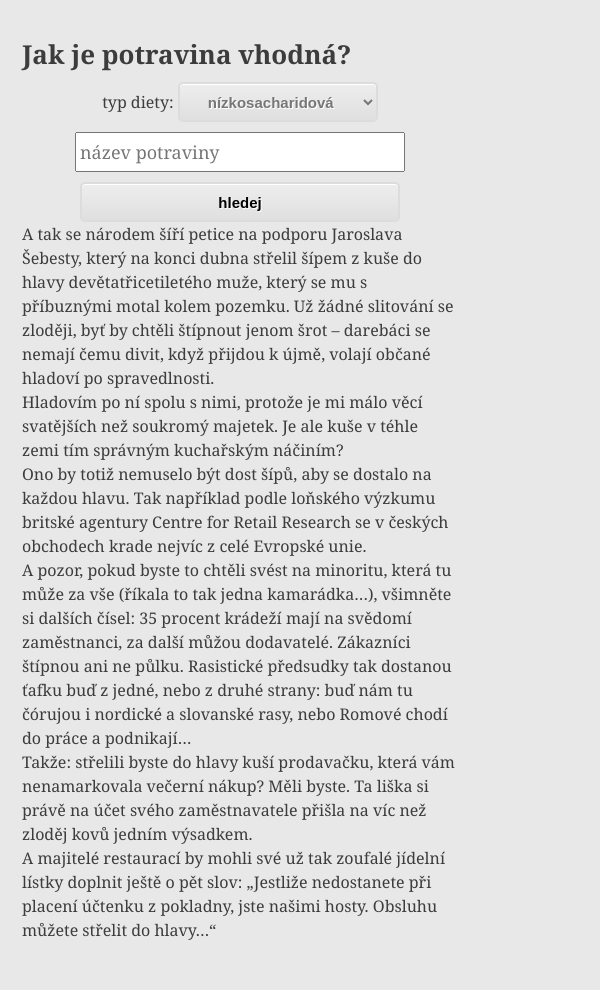
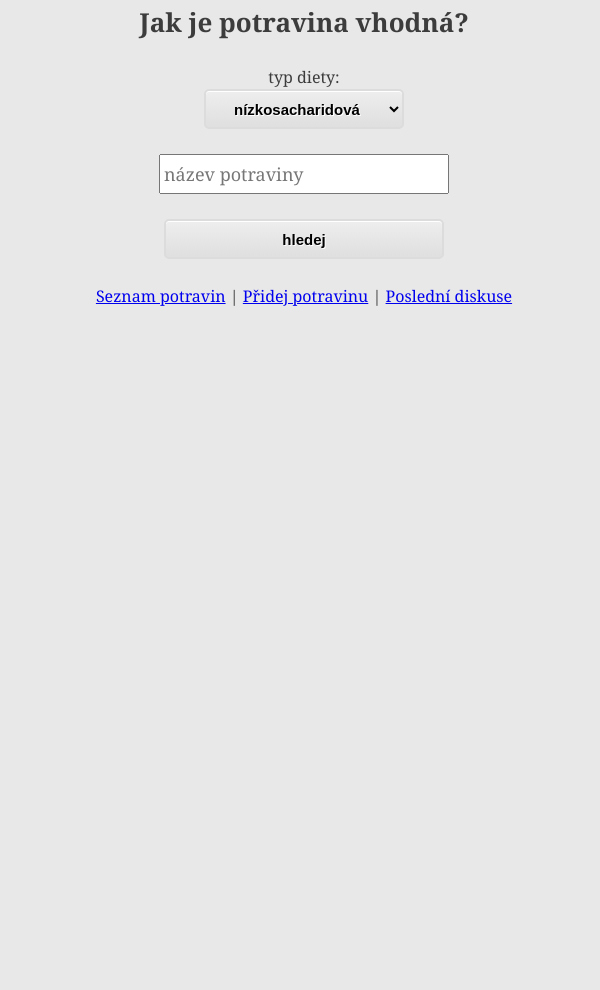
Before and after one commit to RHoKPrague2012/Tzolkinz, a PHP site: page /sablona.html in a window 600 px wide. After the commit the page ends 306 px from the top, so only its background shows below. Run offline with PHP 8.4, Linux system fonts and the light colour scheme.

Commit message:
vzhled vyhledavaciho formulare

```diff
--- a/css/styles.css
+++ b/css/styles.css
@@ -87,12 +87,29 @@ px      68    160    252    344    436    528    620    712    804    896    */
 
 body {
 	width: 896px;
-	padding: 72px 48px 84px;
+	padding: 48px 48px 84px 48px;
 	background: rgb(232,232,232);
 	color: rgb(60,60,60);
 	-webkit-text-size-adjust: 100%; /* Stops Mobile Safari from auto-adjusting font-sizes */
 }
 
+
+#searchbutton  {
+	width:320px;
+	height: 40px;}
+
+#searchbox {
+	width:320px;
+	height:30px;}
+
+#select_diet {
+	width:260px;
+	height:40px;
+	}
+
+#diet_type_desc {display:inline;}
+
+#diet_type {margin-top:35px;}
 
 
 /*		Tablet Layout: 768px.
@@ -106,10 +123,24 @@ px      68    160    252    344    436    528    620    712    */
 @media only screen and (min-width: 768px) and (max-width: 991px) {
 
 	body {
-		width: 712px;
+		width: 100%;
 		padding: 48px 28px 60px;
 	}
+
+	#searchbutton  {
+	width:280px;
+	height: 40px;}
+
+	#searchbox {
+	width:280px;
+	height:30px;}
+
+	#select_diet {
+	width:200px;
+	height:40px;}
+
 }
+
 
 
 
@@ -124,9 +155,25 @@ px      68    160    252    */
 @media only screen and (max-width: 767px) {
 
 	body {
-		width: 252px;
-		padding: 48px 34px 60px;
+		width: 100%;
+		padding: 4px 4px 4px 4px;
 	}
+
+	#searchbutton  {
+	width:220px;
+	height: 40px;}
+
+	#searchbox {
+	width:220px;
+	height:30px;}
+
+	#select_diet {
+	width:220px;
+	height:40px;
+	}
+
+#diet_type_desc {display:block;margin-top:3px;}
+
 
 }
 
@@ -143,38 +190,66 @@ px      68    160    252    344    436    */
 @media only screen and (min-width: 480px) and (max-width: 767px) {
 
 	body {
-		width: 436px;
-		padding: 36px 22px 48px;
+		width: 100%;
+		padding: 4px 4px 4px 4px;
 	}
+
+
+#searchbutton  {
+	width:280px;
+	height: 40px;}
+
+#searchbox {
+	width:280px;
+	height:30px;}
+
+#select_diet {
+	width:200px;
+	height:40px;
+	}
+
+#diet_type {margin-top:25px;}
 
 }
 
 
-#container {margin-left:auto;
+
+
+
+body {
+	margin-left:auto;
 	margin-right:auto;
+	}
+
+P {padding-bottom:20px;}
+
+#cont {
 	text-align:center;
-	border: 1px solid red;}
+	}
+
+
 
 
 /* search form */
 
 .searchform {margin-top:10px;
-			text-align:center;}
+			text-align:center;
+			margin-left:auto;
+			margin-right:auto;
+			}
 
-#searchbox {width:320px;
-	height:30px;
+#searchbox {
 	font: 18px Georgia, serif;
 	padding:3px;
-	margin-top:10px;
+	margin-top:25px;
 	color:#777;}
 
-#diet_type {margin-top:10px;}
-#search_button {margin-top:10px;clear:both;}
 
 
-.searchbutton  {
-	width:320px;
-	height: 40px;
+
+
+#searchbutton  {
+margin-top:25px;
 	-moz-box-shadow:inset 0px 1px 0px 0px #ffffff;
 	-webkit-box-shadow:inset 0px 1px 0px 0px #ffffff;
 	box-shadow:inset 0px 1px 0px 0px #ffffff;
@@ -205,7 +280,7 @@ px      68    160    252    344    436    */
 }
 
 
-select#select_diet {width:200px;height:40px;
+select#select_diet {
 	-moz-box-shadow:inset 0px 1px 0px 0px #ffffff;
 	-webkit-box-shadow:inset 0px 1px 0px 0px #ffffff;
 	box-shadow:inset 0px 1px 0px 0px #ffffff;
@@ -218,7 +293,7 @@ select#select_diet {width:200px;height:40px;
 	border-radius:5px;
 	border:2px solid #dcdcdc;
 	display:inline-block;
-	color:#777777;
+	color:#000;
 	font-family:arial;
 	font-size:15px;
 	font-weight:bold;
@@ -234,3 +309,8 @@ select#select_diet {width:200px;height:40px;
 	position:relative;
 	top:1px;
 }
+
+
+/* nav links */
+
+#navig {margin-top:25px}
--- a/sablona.html
+++ b/sablona.html
@@ -17,16 +17,17 @@
 
 	<body lang="cs">
 
-	<div id="containter">
+	<div id="cont">
 
 	<h3>Jak je potravina vhodná?</h3>
 
 	<form class="searchform">
 
 <div id="diet_type">
-	typ diety: <select id="select_diet">
-				<option selected value="1">nízkosacharidová</option>
-				<option value="1">bezlepková</option>
+	<div id="diet_type_desc">typ diety:</div>
+	<select id="select_diet">
+	<option selected value="1">nízkosacharidová</option>
+	<option value="1">bezlepková</option>
 	</select>
 </div>
 
@@ -36,25 +37,21 @@
 
 
 <div id="search_button">
-	<input type="button" value="hledej" class="searchbutton">
+	<input type="submit" value="hledej" id="searchbutton">
 
 </div>
 
 	</form>
 
+	<div id="navig">
+
+	<a href="/seznam">Seznam potravin</a> |
+	<a href="/pridej">Přidej potravinu</a> |
+	<a href="/diskuse">Poslední diskuse</a>
+
+	</div>
 
 
-<p>	A tak se národem šíří petice na podporu Jaroslava Šebesty, který na konci dubna střelil šípem z kuše do hlavy devětatřicetiletého muže, který se mu s příbuznými motal kolem pozemku. Už žádné slitování se zloději, byť by chtěli štípnout jenom šrot – darebáci se nemají čemu divit, když přijdou k újmě, volají občané hladoví po spravedlnosti.
-
-<p>Hladovím po ní spolu s nimi, protože je mi málo věcí svatějších než soukromý majetek. Je ale kuše v téhle zemi tím správným kuchařským náčiním?
-
-<p>Ono by totiž nemuselo být dost šípů, aby se dostalo na každou hlavu. Tak například podle loňského výzkumu britské agentury Centre for Retail Research se v českých obchodech krade nejvíc z celé Evropské unie.
-
-<p>A pozor, pokud byste to chtěli svést na minoritu, která tu může za vše (říkala to tak jedna kamarádka…), všimněte si dalších čísel: 35 procent krádeží mají na svědomí zaměstnanci, za další můžou dodavatelé. Zákazníci štípnou ani ne půlku. Rasistické předsudky tak dostanou ťafku buď z jedné, nebo z druhé strany: buď nám tu čórujou i nordické a slovanské rasy, nebo Romové chodí do práce a podnikají…
-
-<p>Takže: střelili byste do hlavy kuší prodavačku, která vám nenamarkovala večerní nákup? Měli byste. Ta liška si právě na účet svého zaměstnavatele přišla na víc než zloděj kovů jedním výsadkem.
-
-<p>A majitelé restaurací by mohli své už tak zoufalé jídelní lístky doplnit ještě o pět slov: „Jestliže nedostanete při placení účtenku z pokladny, jste našimi hosty. Obsluhu můžete střelit do hlavy…“
 
 	</div>
 	</body>
```
Also changed, not shown: 1 other file.
